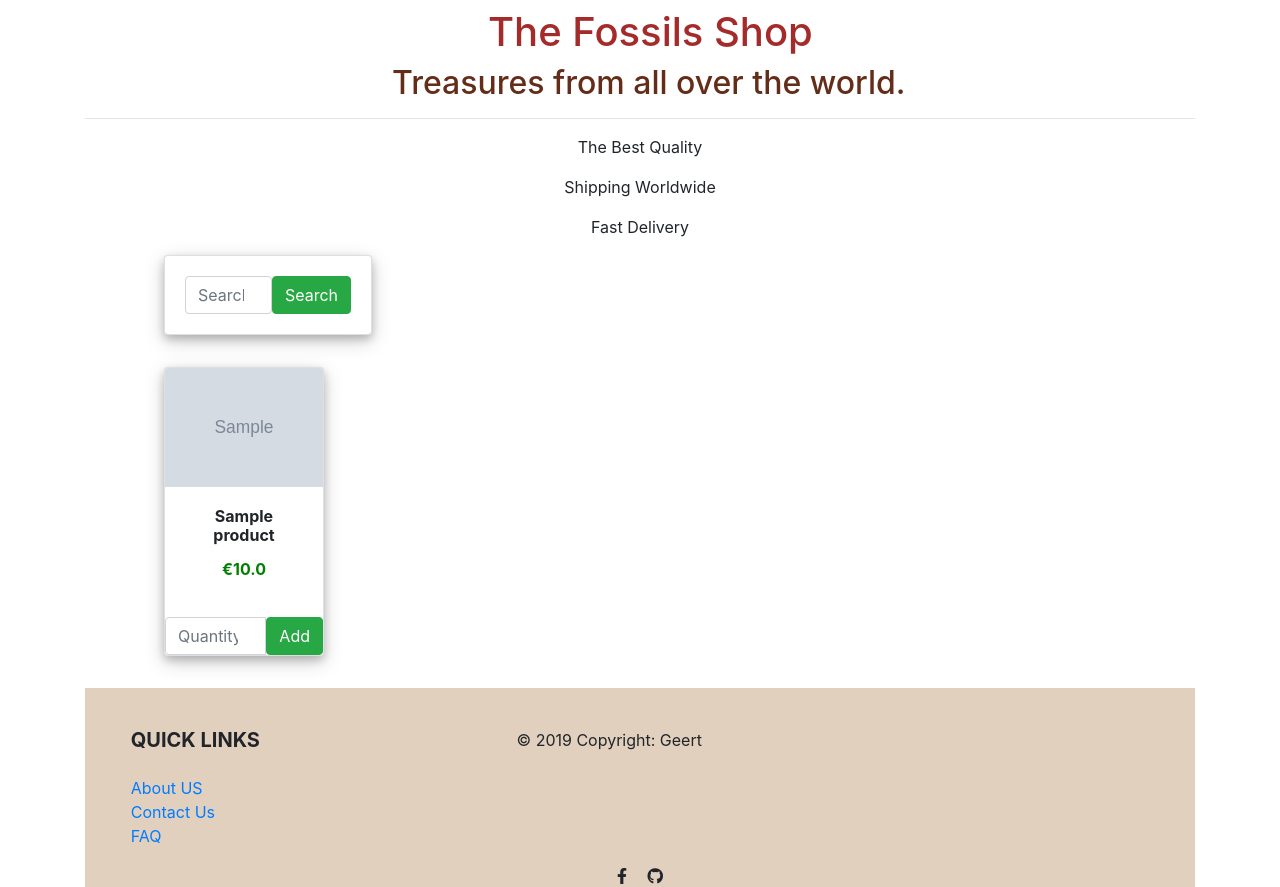
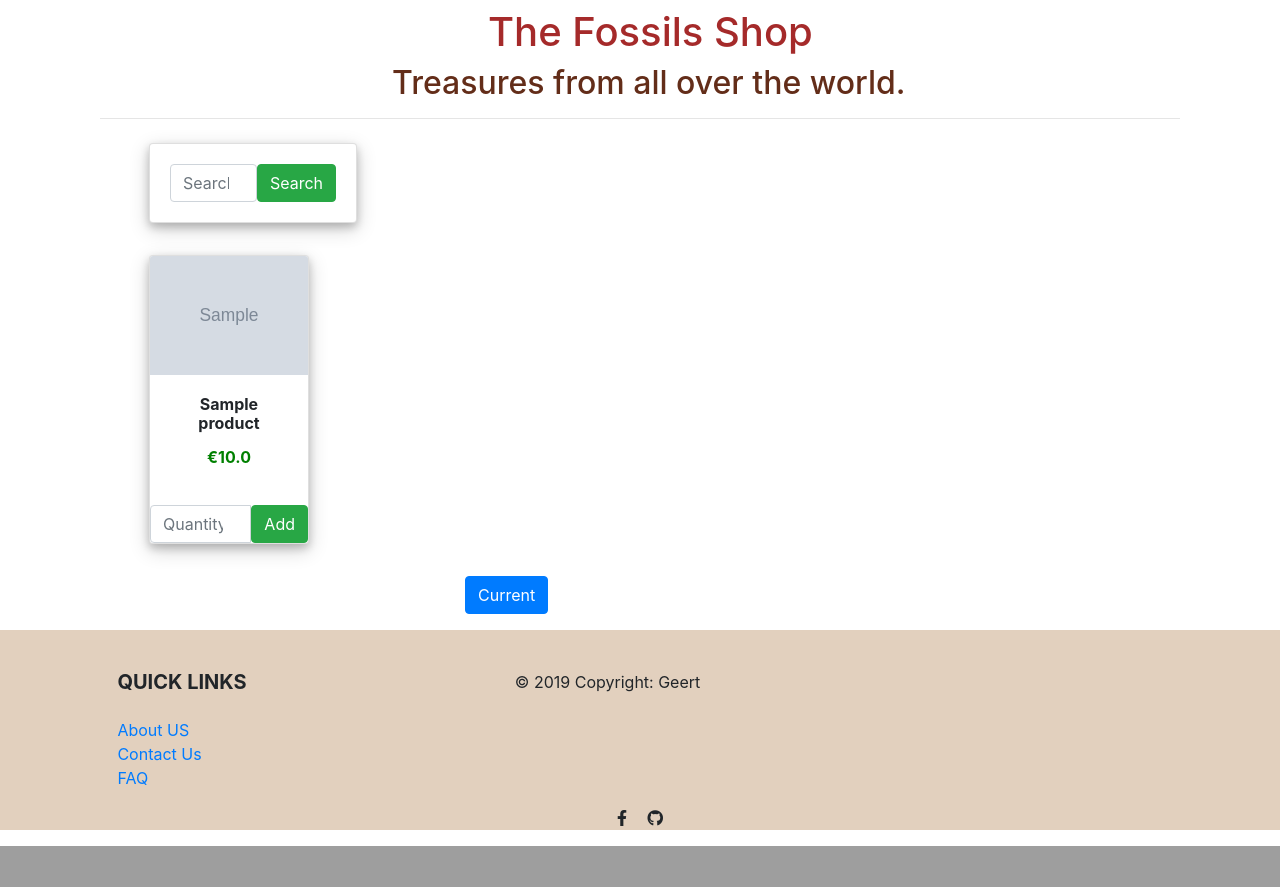
Before and after one commit to codingwithgeert/fossil-website, a Django app: page / in a window 1280 px wide. Shown: the part 1076-1963 px from the top of the page. After the commit the page ends 1922 px from the top, so only its background shows below. Run offline with Django 3.2, Linux system fonts and the light colour scheme; tables that the repository leaves empty hold one stand-in row (values such as "Sample post"); grey boxes marked "Sample" are stand-in pictures; some libraries are stand-ins or nearby versions.

Commit message:
Added the page-items links for paginator

```diff
--- a/shop/templates/shop/index.html
+++ b/shop/templates/shop/index.html
@@ -22,49 +22,30 @@
   </a>
 </div>
 <!-- end col -->
-
 <div class="container-fluid">
   <div class="row">
     <div class="col-12">
       <div class="container py-2">
-
-        <!-- Header and intro -->
-        <div class="row">
         <header id="home-header" class="col-12 text-center">
           <h1>The Fossils Shop</h1>
           <h2>Treasures from all over the world.</h2>
           <hr>
-            <!-- icon box pictures -->
-            <div class="icon-box-wrapper">
-              <div class="icon-box">
-                <i class="im im-trophy"></i>
-                <p>The Best Quality</p>
-              </div>
-              <div class="icon-box">
-                <i class="im im-globe"></i>
-                <p>Shipping Worldwide</p>
       </div>
     </div>
-            <div class="icon-box-wrapper">
-              <div class="icon-box">
-                <i class="im im-timer"></i>
-                <p>Fast Delivery</p>
   </div>
-            </div>
-          </header>
 </div>
 
 <div class="container">
 
   <div class="row">
     <div class="col-md-12">
-                <form class="card card-sm">
+      <form class=" search-bar card card-sm-12">
         <div class="card-body row no-gutters align-items-center">
           <div class="col">
             <input type="search" name='item_name' placeholder="Search for products" class="form-control form-control-borderless">
           </div>
           <div class="col-auto">
-                            <button class="btn btn-success" type="submit" >Search</button>
+            <button class="btn btn-success" type="submit">Search</button>
           </div>
         </div>
       </form>
@@ -98,4 +79,28 @@
     {% endfor %}
         </div>
 
+        <div class="row">
+            <div class="col-md-3 offset-md-4">
+                <ul class="pagination">
+                    {% if product_objects.has_previous %}
+                        <li class="page-item">
+                            <a class="page-link" href="?page={{ product_objects.previous_page_number  }}">Previous</a>
+                        </li>
+                    {% endif %}
+
+
+                    <li class="page-item active">
+                        <a class="page-link" href="?page={{ product_objects.number  }}">Current</a>
+                    </li>
+
+                    {% if product_objects.has_next %}
+                    <li class="page-item">
+                        <a class="page-link" href="?page={{ product_objects.next_page_number  }}">Next</a>
+                    </li>
+                    {% endif %}
+                </ul>
+            </div>
+        </div>
+
+    </div>
   {% endblock %}
```
Lines whose indentation alone changed are shown as unchanged.
